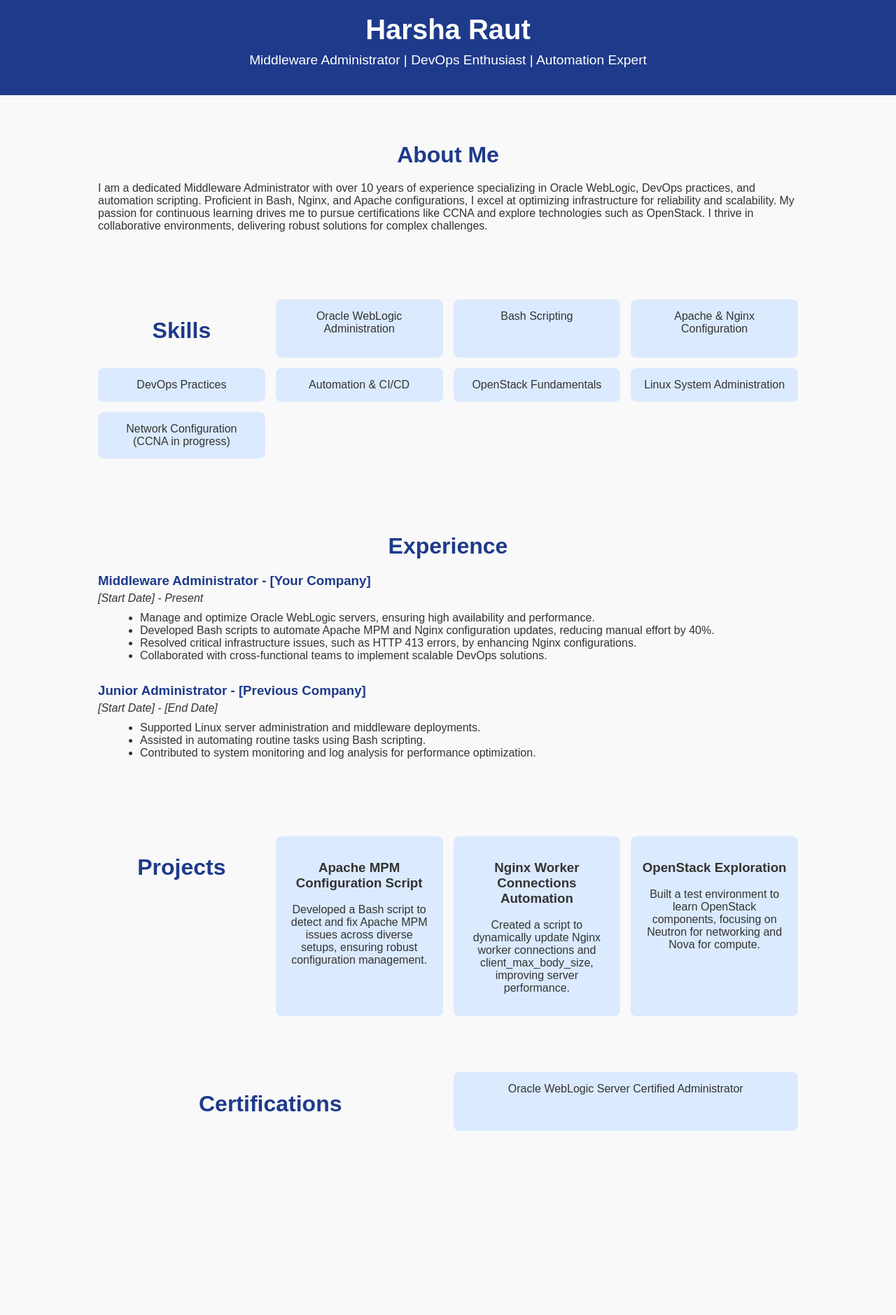
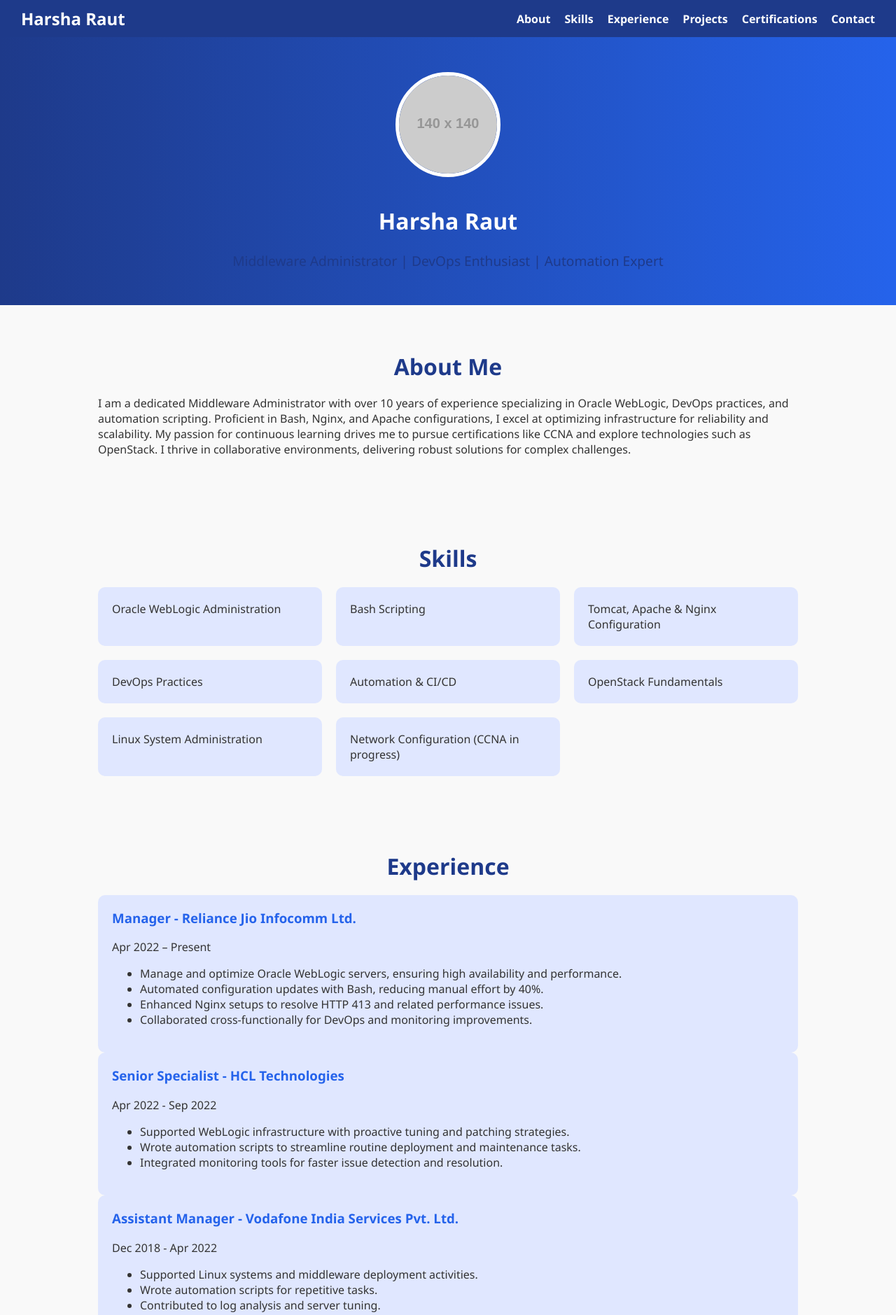
Before and after one commit to HarshaRaut04/Portfolio, a plain HTML site: page index.html in a window 1280 px wide. Shown: the top 1879 px of the page at 70% size. Before the commit the page ends 1656 px from the top, so only its background shows below. Drawn offline with Linux system fonts and the light colour scheme; placeholder pictures from the web are drawn by us.

Commit message:
Update index.html

```diff
--- a/index.html
+++ b/index.html
@@ -1,152 +1,278 @@
 <!DOCTYPE html>
 <html lang="en">
 <head>
-  <meta charset="UTF-8">
-  <meta name="viewport" content="width=device-width, initial-scale=1">
+  <meta charset="UTF-8" />
+  <meta name="viewport" content="width=device-width, initial-scale=1.0"/>
   <title>Harsha Raut - Middleware Administrator</title>
   <style>
+    :root {
+      --primary-color: #1e3a8a;
+      --secondary-color: #2563eb;
+      --bg-light: #f9f9f9;
+      --bg-box: #e0e7ff;
+      --text-color: #333;
+      --white: #fff;
+    }
+
     body {
       margin: 0;
-      font-family: Arial, sans-serif;
-      background-color: #f9f9f9;
-      color: #333;
+      font-family: 'Segoe UI', Tahoma, Geneva, Verdana, sans-serif;
+      background-color: var(--bg-light);
+      color: var(--text-color);
+      scroll-behavior: smooth;
     }
-    header, footer {
-      background-color: #1e3a8a;
+
+    nav {
+      background-color: var(--primary-color);
+      display: flex;
+      justify-content: space-between;
+      align-items: center;
+      padding: 10px 30px;
+      position: sticky;
+      top: 0;
+      z-index: 1000;
+    }
+
+    nav h1 {
+      color: white;
+      margin: 0;
+    }
+
+    nav ul {
+      list-style: none;
+      display: flex;
+      gap: 20px;
+      margin: 0;
+      padding: 0;
+    }
+
+    nav a {
+      color: white;
+      text-decoration: none;
+      font-weight: bold;
+      transition: color 0.3s;
+    }
+
+    nav a:hover {
+      color: var(--bg-box);
+    }
+
+    header {
+      background: linear-gradient(to right, var(--primary-color), var(--secondary-color));
+      color: white;
+      text-align: center;
+      padding: 50px 20px 30px;
+      position: relative;
+    }
+
+    header img {
+      width: 140px;
+      height: 140px;
+      border-radius: 50%;
+      object-fit: cover;
+      border: 5px solid white;
+      margin-bottom: 15px;
+      animation: fadeIn 2s ease-in-out;
+    }
+
+    header h2 {
+      margin-top: 0;
+      font-size: 1.2em;
+      font-weight: 300;
+    }
+
+    section {
+      max-width: 1000px;
+      margin: auto;
+      padding: 40px 20px;
+      animation: slideIn 1s ease;
+    }
+
+    h2 {
+      text-align: center;
+      color: var(--primary-color);
+      margin-bottom: 20px;
+      font-size: 2em;
+    }
+
+    .grid-box {
+      display: grid;
+      grid-template-columns: repeat(auto-fit, minmax(250px, 1fr));
+      gap: 20px;
+    }
+
+    .box {
+      background-color: var(--bg-box);
+      padding: 20px;
+      border-radius: 10px;
+      transition: transform 0.3s, box-shadow 0.3s;
+    }
+
+    .box:hover {
+      transform: translateY(-5px);
+      box-shadow: 0 8px 15px rgba(0,0,0,0.1);
+    }
+
+    .experience h3, .projects h3 {
+      color: var(--secondary-color);
+      margin-top: 0;
+    }
+
+    footer {
+      background-color: var(--primary-color);
       color: white;
       text-align: center;
       padding: 20px 10px;
+      margin-top: 40px;
     }
-    header h1 {
-      margin: 0;
-      font-size: 2.5em;
-    }
-    header p {
-      margin-top: 10px;
-      font-size: 1.2em;
-    }
-    section {
-      padding: 40px 20px;
-      max-width: 1000px;
-      margin: auto;
-    }
-    h2 {
-      text-align: center;
-      margin-bottom: 20px;
-      font-size: 2em;
-      color: #1e3a8a;
-    }
-    .skills, .projects, .certifications {
-      display: grid;
-      grid-template-columns: repeat(auto-fit, minmax(200px, 1fr));
-      gap: 15px;
-    }
-    .skills div, .projects div, .certifications div {
-      background-color: #dbeafe;
-      padding: 15px;
-      border-radius: 8px;
-      text-align: center;
-    }
-    .experience div {
-      margin-bottom: 30px;
-    }
-    .experience h3 {
-      margin-bottom: 5px;
-      color: #1e3a8a;
-    }
-    .experience p {
-      margin: 5px 0;
-      font-style: italic;
-    }
-    .experience ul {
-      margin: 10px 0 0 20px;
-    }
-    .contact p {
-      margin: 5px 0;
-    }
+
     a {
-      color: #2563eb;
+      color: var(--secondary-color);
       text-decoration: none;
     }
-    a:hover {
-      text-decoration: underline;
+
+    @keyframes fadeIn {
+      from { opacity: 0; transform: scale(0.95); }
+      to { opacity: 1; transform: scale(1); }
     }
+
+    @keyframes slideIn {
+      from { opacity: 0; transform: translateY(20px); }
+      to { opacity: 1; transform: translateY(0); }
+    }
+
     @media (max-width: 600px) {
-      header h1 {
-        font-size: 2em;
-      }
-      header p {
-        font-size: 1em;
+      nav ul {
+        flex-direction: column;
+        align-items: flex-end;
       }
     }
   </style>
 </head>
 <body>
 
+  <nav>
+    <h1>Harsha Raut</h1>
+    <ul>
+      <li><a href="#about">About</a></li>
+      <li><a href="#skills">Skills</a></li>
+      <li><a href="#experience">Experience</a></li>
+      <li><a href="#projects">Projects</a></li>
+      <li><a href="#certifications">Certifications</a></li>
+      <li><a href="#contact">Contact</a></li>
+    </ul>
+  </nav>
+
   <header>
+    <img src="https://via.placeholder.com/140" alt="Harsha Raut Photo" />
     <h1>Harsha Raut</h1>
-    <p>Middleware Administrator | DevOps Enthusiast | Automation Expert</p>
+    <h2>Middleware Administrator | DevOps Enthusiast | Automation Expert</h2>
   </header>
 
-  <section class="about">
+  <section id="about">
     <h2>About Me</h2>
     <p>
       I am a dedicated Middleware Administrator with over 10 years of experience specializing in Oracle WebLogic, DevOps practices, and automation scripting. Proficient in Bash, Nginx, and Apache configurations, I excel at optimizing infrastructure for reliability and scalability. My passion for continuous learning drives me to pursue certifications like CCNA and explore technologies such as OpenStack. I thrive in collaborative environments, delivering robust solutions for complex challenges.
     </p>
   </section>
 
-  <section class="skills">
+  <section id="skills">
     <h2>Skills</h2>
-    <div>Oracle WebLogic Administration</div>
-    <div>Bash Scripting</div>
-    <div>Apache & Nginx Configuration</div>
-    <div>DevOps Practices</div>
-    <div>Automation & CI/CD</div>
-    <div>OpenStack Fundamentals</div>
-    <div>Linux System Administration</div>
-    <div>Network Configuration (CCNA in progress)</div>
-  </section>
-
-  <section class="experience">
-    <h2>Experience</h2>
-    <div>
-      <h3>Middleware Administrator - [Your Company]</h3>
-      <p>[Start Date] - Present</p>
-      <ul>
-        <li>Manage and optimize Oracle WebLogic servers, ensuring high availability and performance.</li>
-        <li>Developed Bash scripts to automate Apache MPM and Nginx configuration updates, reducing manual effort by 40%.</li>
-        <li>Resolved critical infrastructure issues, such as HTTP 413 errors, by enhancing Nginx configurations.</li>
-        <li>Collaborated with cross-functional teams to implement scalable DevOps solutions.</li>
-      </ul>
-    </div>
-    <div>
-      <h3>Junior Administrator - [Previous Company]</h3>
-      <p>[Start Date] - [End Date]</p>
-      <ul>
-        <li>Supported Linux server administration and middleware deployments.</li>
-        <li>Assisted in automating routine tasks using Bash scripting.</li>
-        <li>Contributed to system monitoring and log analysis for performance optimization.</li>
-      </ul>
+    <div class="grid-box">
+      <div class="box">Oracle WebLogic Administration</div>
+      <div class="box">Bash Scripting</div>
+      <div class="box">Tomcat, Apache & Nginx Configuration</div>
+      <div class="box">DevOps Practices</div>
+      <div class="box">Automation & CI/CD</div>
+      <div class="box">OpenStack Fundamentals</div>
+      <div class="box">Linux System Administration</div>
+      <div class="box">Network Configuration (CCNA in progress)</div>
     </div>
   </section>
 
-  <section class="projects">
-    <h2>Projects</h2>
-    <div>
-      <h3>Apache MPM Configuration Script</h3>
-      <p>Developed a Bash script to detect and fix Apache MPM issues across diverse setups, ensuring robust configuration management.</p>
-    </div>
-    <div>
-      <h3>Nginx Worker Connections Automation</h3>
-      <p>Created a script to dynamically update Nginx worker connections and client_max_body_size, improving server performance.</p>
-    </div>
-    <div>
-      <h3>OpenStack Exploration</h3>
-      <p>Built a test environment to learn OpenStack components, focusing on Neutron for networking and Nova for compute.</p>
+  <section id="experience">
+    <h2>Experience</h2>
+    <div class="experience">
+      <div class="box">
+        <h3>Manager - Reliance Jio Infocomm Ltd.</h3>
+        <p>Apr 2022 – Present</p>
+        <ul>
+          <li>Manage and optimize Oracle WebLogic servers, ensuring high availability and performance.</li>
+          <li>Automated configuration updates with Bash, reducing manual effort by 40%.</li>
+          <li>Enhanced Nginx setups to resolve HTTP 413 and related performance issues.</li>
+          <li>Collaborated cross-functionally for DevOps and monitoring improvements.</li>
+        </ul>
+      </div>
+      <div class="box">
+        <h3>Senior Specialist - HCL Technologies</h3>
+        <p>Apr 2022 - Sep 2022</p>
+        <ul>
+          <li>Supported WebLogic infrastructure with proactive tuning and patching strategies.</li>
+          <li>Wrote automation scripts to streamline routine deployment and maintenance tasks.</li>
+          <li>Integrated monitoring tools for faster issue detection and resolution.</li>
+        </ul>
+      </div>
+      <div class="box">
+        <h3>Assistant Manager - Vodafone India Services Pvt. Ltd.</h3>
+        <p>Dec 2018 - Apr 2022</p>
+        <ul>
+          <li>Supported Linux systems and middleware deployment activities.</li>
+          <li>Wrote automation scripts for repetitive tasks.</li>
+          <li>Contributed to log analysis and server tuning.</li>
+        </ul>
+      </div>
+      <div class="box">
+        <h3>Middleware Administrator - Cognizant Technology Solutions</h3>
+        <p>May 2015 - Dec 2018 </p>
+        <ul>
+          <li>Maintained and supported Oracle WebLogic and Apache-based environments.</li>
+          <li>Performed performance tuning and patch management for middleware components.</li>
+          <li>Assisted in planning and execution of migration projects and production support.</li>
+        </ul>
+      </div>
     </div>
   </section>
 
-  <section class="certifications">
+  <section id="projects">
+    <h2>Projects</h2>
+    <div class="grid-box">
+      <div class="box">
+        <h3>Apache MPM Configuration Script</h3>
+        <p>Bash script to detect and fix MPM issues across environments, ensuring proper threading and scaling.</p>
+      </div>
+      <div class="box">
+        <h3>Nginx Worker Connections Automation</h3>
+        <p>Scripted automation to optimize `worker_connections` and `client_max_body_size` values dynamically.</p>
+      </div>
+      <div class="box">
+        <h3>OpenStack Exploration</h3>
+        <p>Built lab environment to explore OpenStack modules like Neutron, Nova, and Horizon.</p>
+      </div>
+    </div>
+  </section>
+
+  <section id="certifications">
     <h2>Certifications</h2>
-    <div>Oracle WebLogic Server Certified Administrator</div>
-    <div
+    <div class="grid-box">
+      <div class="box">Oracle WebLogic Server Certified Administrator</div>
+      <div class="box">Red Hat Certified System Administrator (RHCSA)</div>
+      <div class="box">CCNA (In Progress)</div>
+    </div>
+  </section>
+
+  <section id="contact">
+    <h2>Contact</h2>
+    <div class="grid-box">
+      <div class="box">
+        <strong>Email:</strong> <a href="mailto:harsha.raut@outlook.com">harsha.raut@outlook.com</a><br>
+        <strong>Location:</strong> Pune, India
+      </div>
+    </div>
+  </section>
+
+  <footer>
+    <p>&copy; 2025 Harsha Raut | Email: <a href="mailto:harsha.raut@outlook.com">harsha.raut@outlook.com</a> | Location: Pune, India</p>
+  </footer>
+
+</body>
+</html>
```
